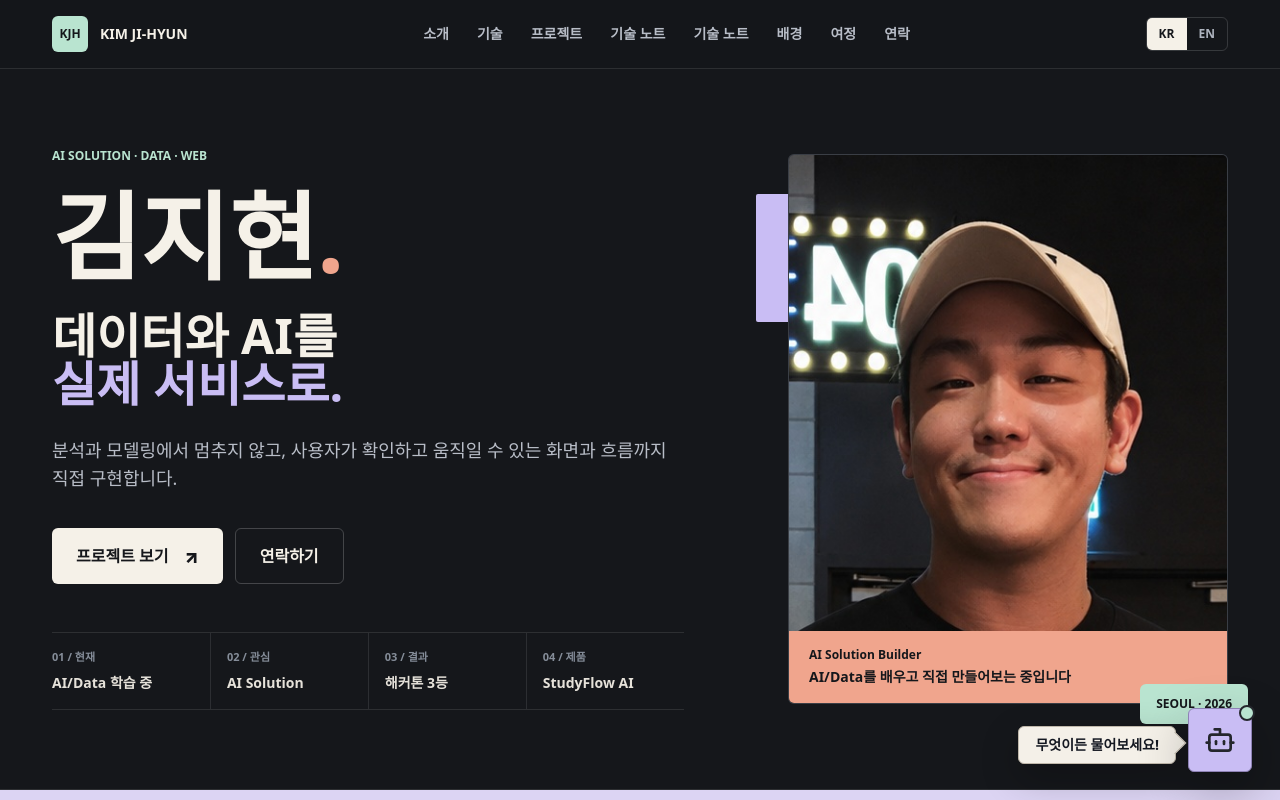
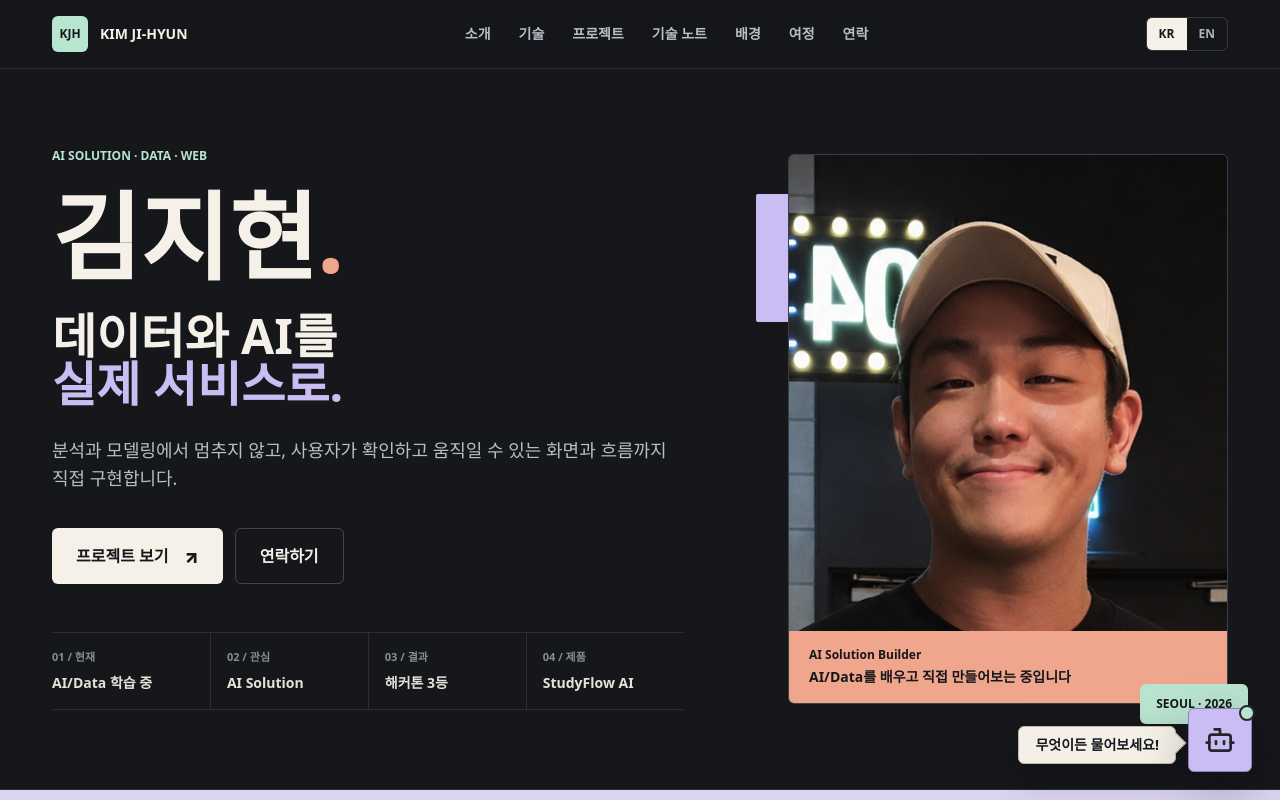
Before and after one commit to KimPooh/portfolio-site, a Next.js app: page / in a window 1280 px wide. Shown: the top 800 px of the page. Built offline with nearby package versions, Linux system fonts and the light colour scheme.

Commit message:
fix: remove duplicate notes navigation

```diff
--- a/components/TargetedPortfolio.tsx
+++ b/components/TargetedPortfolio.tsx
@@ -18,7 +18,6 @@ const navItems = [
   { id: "about", label: { kr: "소개", en: "About" } },
   { id: "skills", label: { kr: "기술", en: "Skills" } },
   { id: "projects", label: { kr: "프로젝트", en: "Projects" } },
-  { id: "notes", label: { kr: "기술 노트", en: "Notes" }, href: "/notes" },
   { id: "notes", label: { kr: "기술 노트", en: "Notes" }, href: "/notes" },
   { id: "background", label: { kr: "배경", en: "Background" }, href: "/background" },
   { id: "journey", label: { kr: "여정", en: "Journey" }, href: "/journey" },
```
